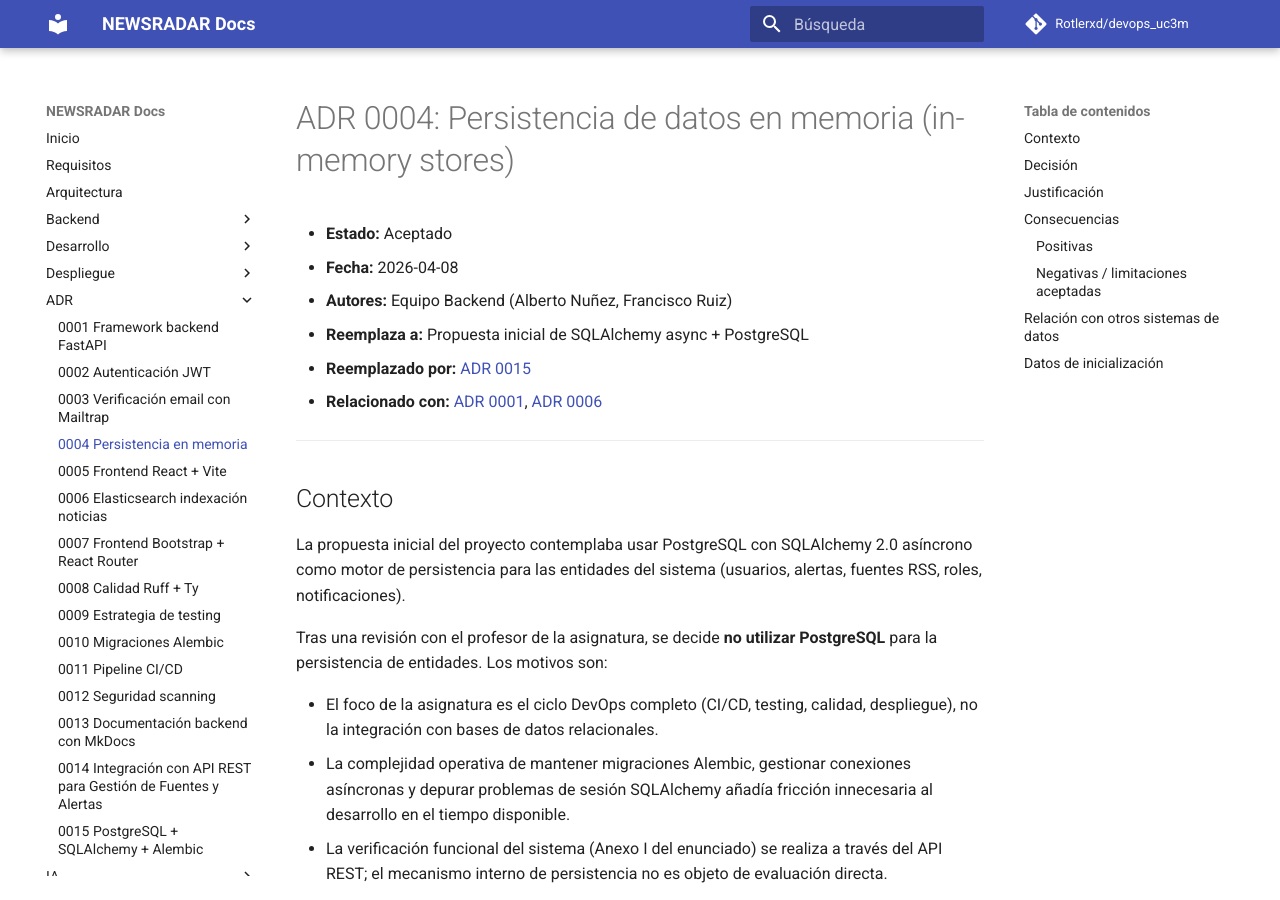
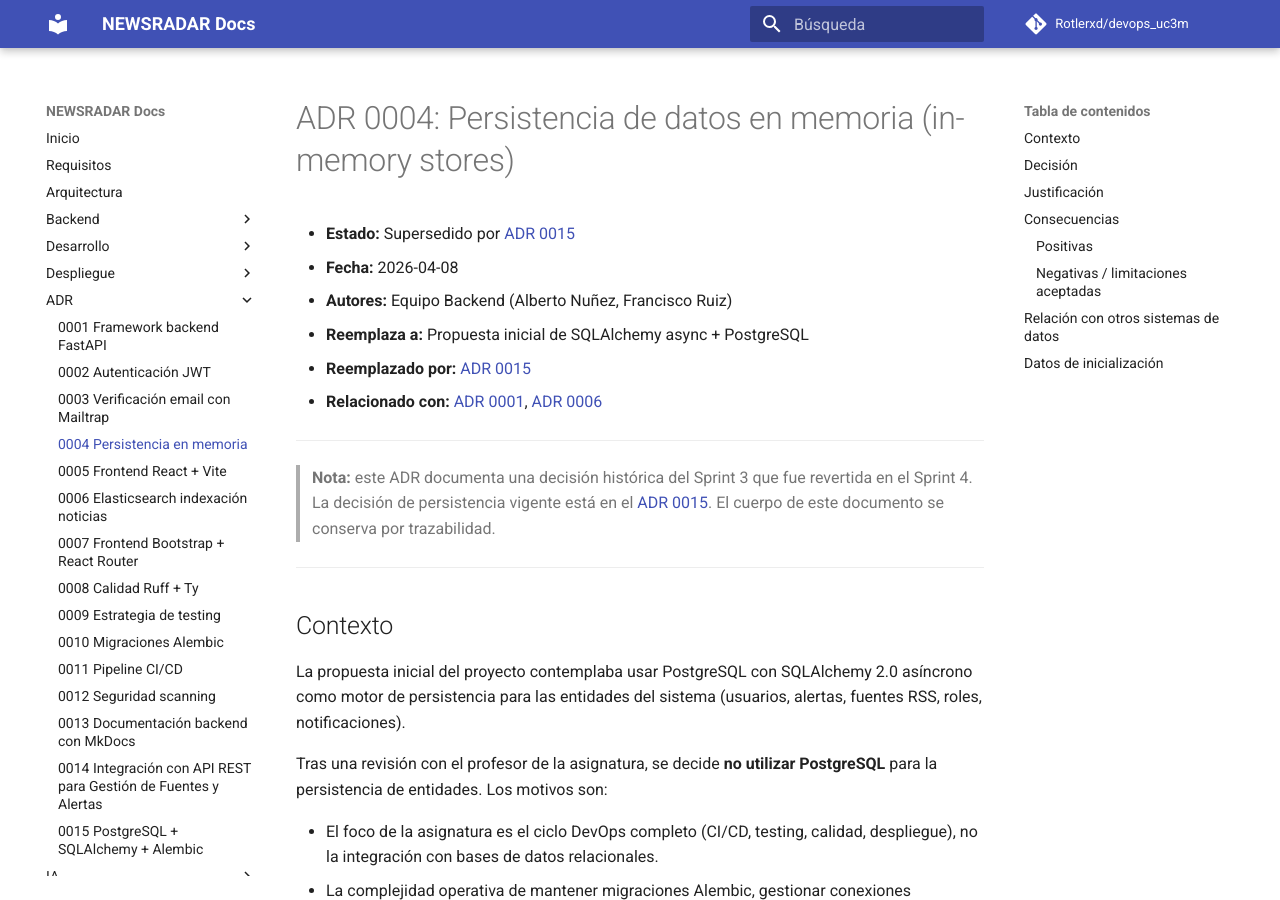
Before and after one commit to Rotlerxd/devops_uc3m, an MkDocs documentation site: the page built from docs/adr/0004-persistencia-en-memoria.md, in a window 1280 px wide and 900 px high. Built offline with MkDocs 1.6.1 and Material for MkDocs 9.7.7, drawn with Linux system fonts in a browser that asks for light colours; comment, search, counter and statistics services are not loaded.

Commit message:
docs(adr): marcar ADR 0004 como supersedido por ADR 0015

```diff
--- a/docs/adr/0004-persistencia-en-memoria.md
+++ b/docs/adr/0004-persistencia-en-memoria.md
@@ -1,11 +1,18 @@
 # ADR 0004: Persistencia de datos en memoria (in-memory stores)
 
-- **Estado:** Aceptado
+- **Estado:** Supersedido por [ADR 0015](0015-postgresql-sqlalchemy-alembic.md)
 - **Fecha:** 2026-04-08
 - **Autores:** Equipo Backend (Alberto Nuñez, Francisco Ruiz)
 - **Reemplaza a:** Propuesta inicial de SQLAlchemy async + PostgreSQL
 - **Reemplazado por:** [ADR 0015](0015-postgresql-sqlalchemy-alembic.md)
 - **Relacionado con:** [ADR 0001](0001-framework-backend-fastapi.md), [ADR 0006](0006-elasticsearch-indexacion-noticias.md)
+
+---
+
+> **Nota:** este ADR documenta una decisión histórica del Sprint 3 que fue
+> revertida en el Sprint 4. La decisión de persistencia vigente está en el
+> [ADR 0015](0015-postgresql-sqlalchemy-alembic.md). El cuerpo de este
+> documento se conserva por trazabilidad.
 
 ---
 
```
